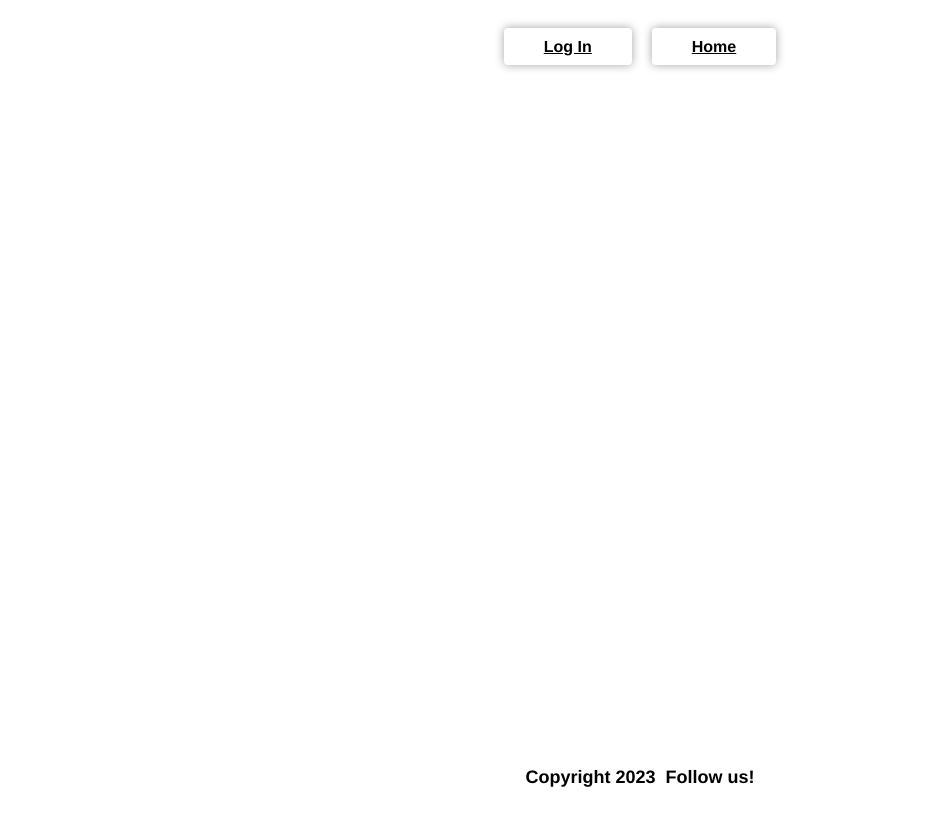
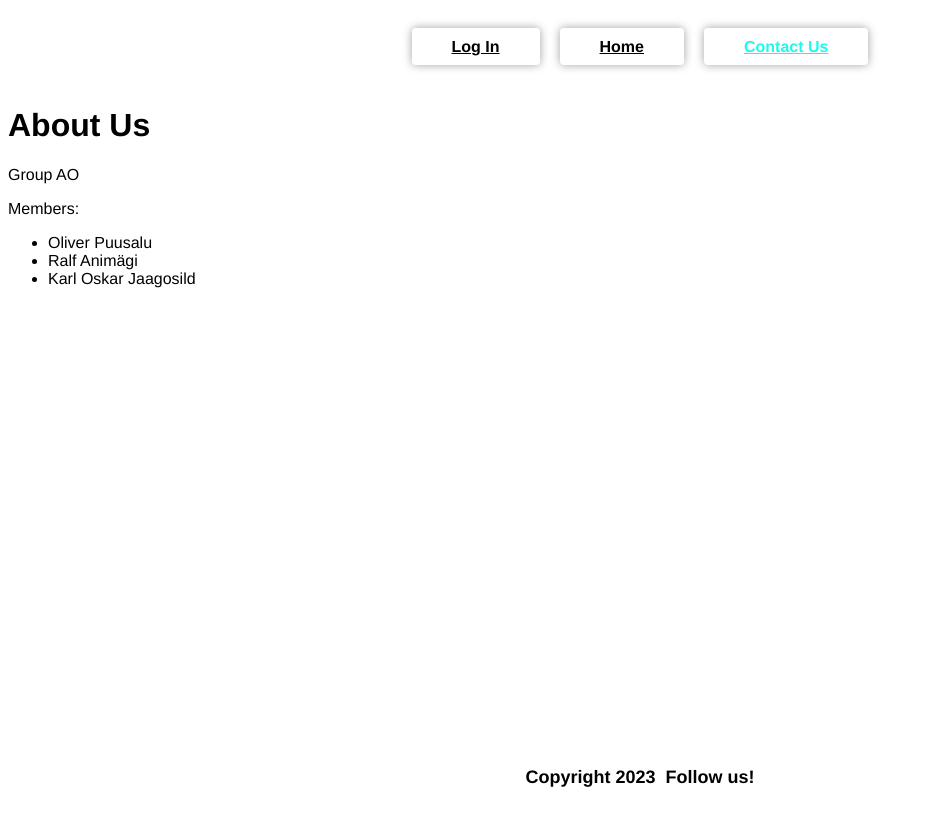
Before and after one commit to Ralf-A/WAD-Homework-3, a Vue app: page /#/contact in a window 1280 px wide. Shown: the whole page, without its empty margins (0-928 px from the left). Built offline with nearby package versions, Linux system fonts and the light colour scheme.

Commit message:
Contact us page

```diff
--- a/src/components/Header.vue
+++ b/src/components/Header.vue
@@ -4,6 +4,7 @@
         <nav>
             <router-link to="/">Log In</router-link>
             <router-link to="/main">Home</router-link>
+            <router-link to="/contact">Contact Us</router-link> <!-- Added button for Contact Us page -->
         </nav>
     </header>
 </template>
--- a/src/router/index.js
+++ b/src/router/index.js
@@ -2,9 +2,11 @@ import { createRouter, createWebHashHistory } from "vue-router";
 import MainView from "../views/MainView.vue";
 import SignUp from "../views/SignUp.vue";
 import LogIn from "../views/LogIn.vue";
+import ContactUs from "../views/ContactUs.vue";
 import auth from "../auth";
 
-const routes = [{
+const routes = [
+    {
         path: "/signup",
         name: "SignUp",
         component: SignUp,
@@ -15,8 +17,13 @@ const routes = [{
         component: LogIn,
     },
     {
-    path: '/',
-    name: 'main',
+        path: "/contact",
+        name: "ContactUs",
+        component: ContactUs,
+    },
+    {
+        path: "/",
+        name: "main",
         component: MainView,
         beforeEnter: async (to, from, next) => {
             let authResult = await auth.authenticated();
@@ -27,7 +34,7 @@ const routes = [{
             }
         }
     },
-]
+];
 
 const router = createRouter({
     history: createWebHashHistory(),
--- /dev/null
+++ b/src/views/ContactUs.vue
@@ -0,0 +1,31 @@
+<template>
+    <div>
+        <h1>About Us</h1>
+        <div class="contact-info">
+            <p>Group AO</p>
+            <p>Members:</p>
+            <ul>
+                <li>Oliver Puusalu</li>
+                <li>Ralf Animägi</li>
+                <li>Karl Oskar Jaagosild</li>
+            </ul>
+        </div>
+    </div>
+</template>
+
+<script>
+import Header from "@/components/Header.vue";
+import Footer from "@/components/Footer.vue";
+
+export default {
+    components: {
+        Header,
+        Footer,
+    },
+};
+</script>
+
+
+<style>
+
+</style>
```
Lines whose indentation alone changed are shown as unchanged.
